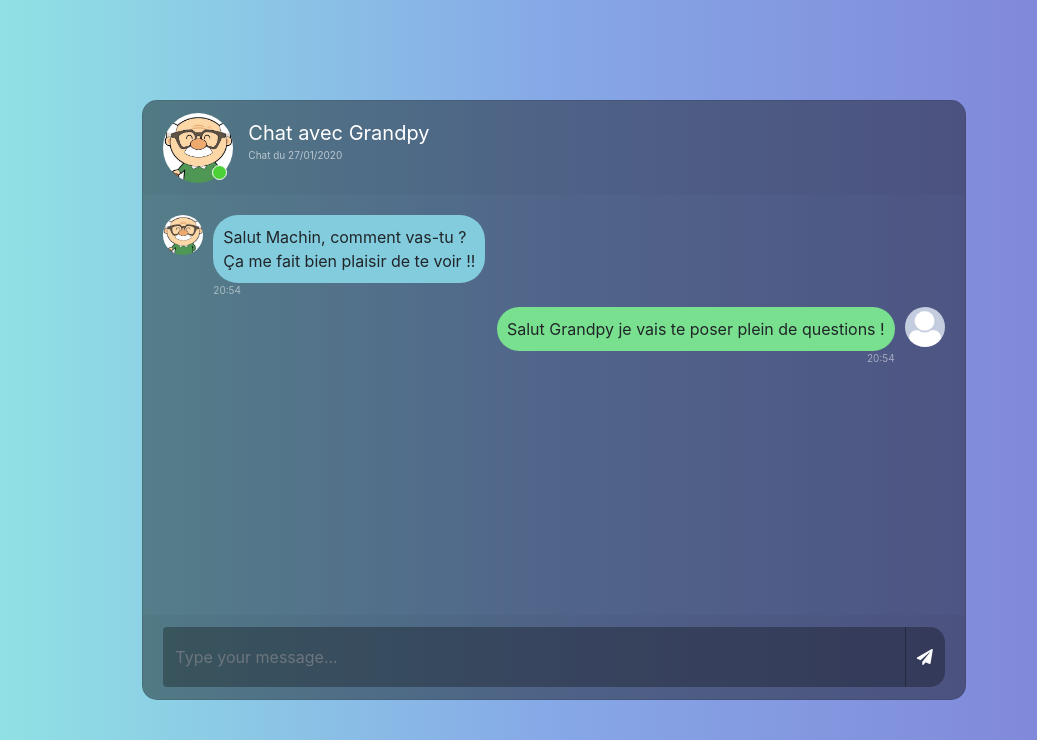
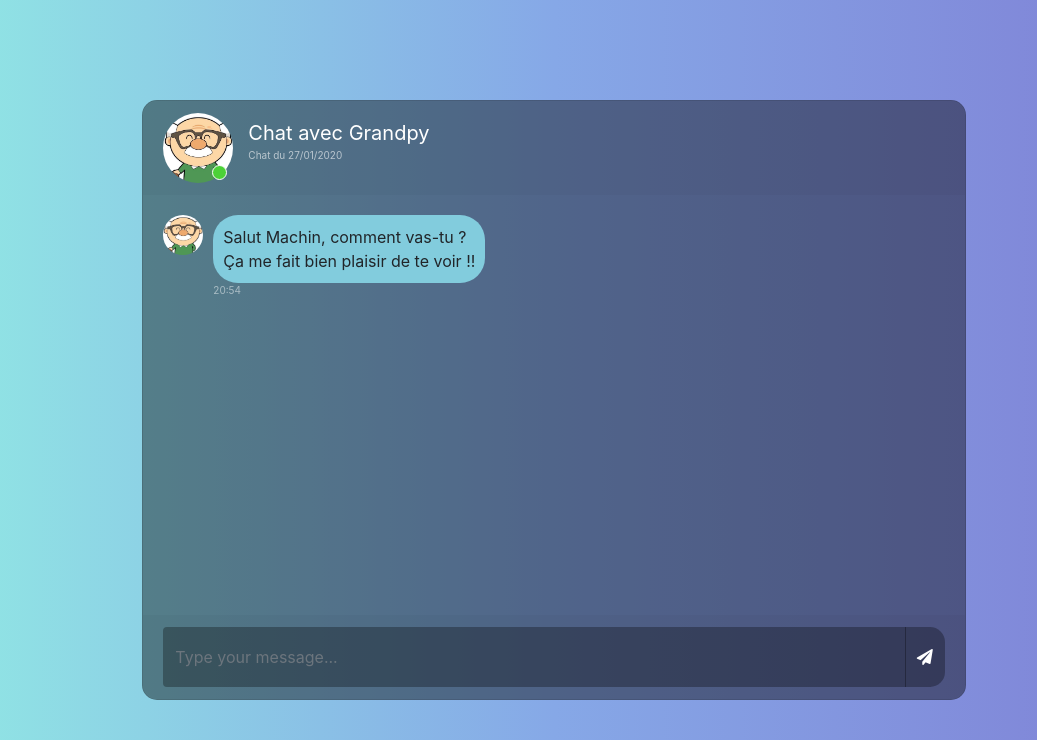
Before and after one commit to finevine/Projet7, a Flask app: page /chat in a window 1280 px wide. Shown: the top 740 px of the page, without its empty margins (86-1123 px from the left). Run offline with Flask 2, Linux system fonts and the light colour scheme; some libraries are stand-ins or nearby versions.

Commit message:
minor change

```diff
--- a/app/templates/chat.html
+++ b/app/templates/chat.html
@@ -53,16 +53,6 @@
 							</div>
 						</div>
 
-						<div class="d-flex justify-content-end mb-4">
-							<div class="msg_cotainer_send">
-								Salut Grandpy je vais te poser plein de questions !
-								<span class="msg_time_send">{{ time }}</span>
-							</div>
-							<div class="img_cont_msg">
-								<img src="{{ url_for('static', filename='img/avatar_generic.jpg') }}" class="rounded-circle user_img_msg">
-							</div>
-						</div>
-
 					</div>
 
 					<div class="card-footer">
```
